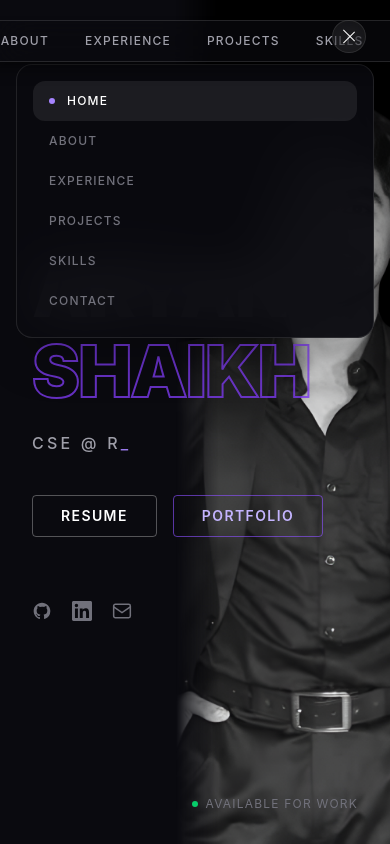
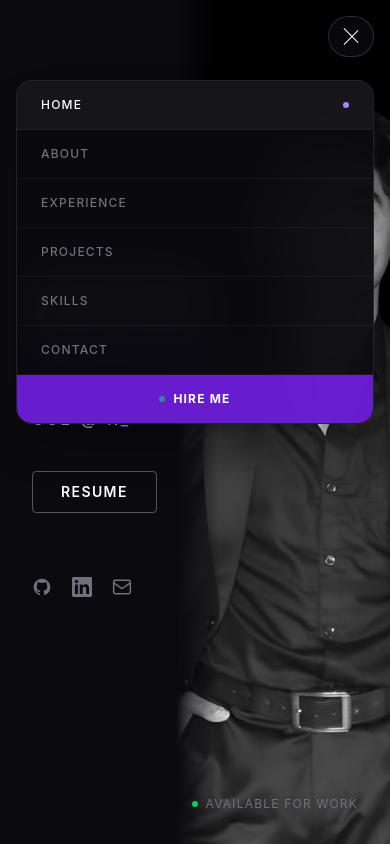
Before and after one commit to aryanshaikh483/portfolio, a React (Vite) app: page / in a window 390 px wide. Both pictures are taken after a click on the button "Toggle menu". Shown: the top 844 px of the page. Built offline with nearby package versions, Linux system fonts and the light colour scheme.

Commit message:
majorupdate_2

```diff
--- a/src/components/layout/Nav.jsx
+++ b/src/components/layout/Nav.jsx
@@ -32,16 +32,14 @@ export default function Nav() {
         initial={{ y: -80, opacity: 0 }}
         animate={{ y: 0, opacity: 1 }}
         transition={{ duration: 0.6, ease: [0.22, 1, 0.36, 1] }}
-        className="fixed top-0 left-0 right-0 z-50 flex justify-center pt-5"
+        className="fixed top-0 left-0 right-0 z-50 flex justify-center items-start pt-5 px-4"
       >
-        {/* Pill container */}
-        <div
-          className={`flex items-center gap-1 px-2 py-1.5 rounded-full transition-all duration-500 ${
-            scrolled
-              ? "bg-[#0a0a0f]/80 backdrop-blur-xl border border-white/15 shadow-2xl shadow-black/60"
-              : "bg-[#0a0a0f]/60 backdrop-blur-lg border border-white/12 shadow-lg shadow-black/40"
-          }`}
-        >
+        {/* Desktop pill — centered */}
+        <div className={`hidden md:flex items-center gap-1 px-2 py-1.5 rounded-full transition-all duration-500 ${
+          scrolled
+            ? "bg-[#0a0a0f]/80 backdrop-blur-xl border border-white/15 shadow-2xl shadow-black/60"
+            : "bg-[#0a0a0f]/60 backdrop-blur-lg border border-white/12 shadow-lg shadow-black/40"
+        }`}>
           {links.map((l) => {
             const id = l.toLowerCase();
             const isActive = active === id;
@@ -67,38 +65,36 @@ export default function Nav() {
               </a>
             );
           })}
-
-          {/* Hire Me pill */}
           <a
             href="#contact"
-            className="hidden md:flex ml-2 items-center gap-1.5 px-4 py-1.5 rounded-full bg-violet-600/80 hover:bg-violet-500 border border-violet-500/40 text-white text-xs font-bold tracking-widest uppercase transition-all duration-200"
+            className="ml-2 flex items-center gap-1.5 px-4 py-1.5 rounded-full bg-violet-600/80 hover:bg-violet-500 border border-violet-500/40 text-white text-xs font-bold tracking-widest uppercase transition-all duration-200"
           >
             <span className="w-1.5 h-1.5 rounded-full bg-green-400 animate-pulse" />
             Hire Me
           </a>
         </div>
 
-        {/* Mobile burger — outside pill */}
+        {/* Mobile burger — fixed to top-right, independent of flex center */}
         <button
           onClick={() => setMenuOpen(!menuOpen)}
-          className="md:hidden absolute right-6 top-5 flex flex-col gap-1.5 p-2 rounded-full bg-white/5 border border-white/10 backdrop-blur-md"
+          className="md:hidden fixed top-4 right-4 flex flex-col gap-1.5 p-3 rounded-full bg-[#0a0a0f]/80 border border-white/15 backdrop-blur-xl shadow-lg z-50"
           aria-label="Toggle menu"
         >
-          <motion.span animate={menuOpen ? { rotate: 45, y: 6 } : { rotate: 0, y: 0 }} className="w-4 h-px bg-white block" />
-          <motion.span animate={menuOpen ? { opacity: 0 } : { opacity: 1 }} className="w-4 h-px bg-white block" />
-          <motion.span animate={menuOpen ? { rotate: -45, y: -6 } : { rotate: 0, y: 0 }} className="w-4 h-px bg-white block" />
+          <motion.span animate={menuOpen ? { rotate: 45, y: 6 } : { rotate: 0, y: 0 }} className="w-5 h-px bg-white block origin-center" />
+          <motion.span animate={menuOpen ? { opacity: 0 } : { opacity: 1 }} className="w-5 h-px bg-white block" />
+          <motion.span animate={menuOpen ? { rotate: -45, y: -6 } : { rotate: 0, y: 0 }} className="w-5 h-px bg-white block origin-center" />
         </button>
       </motion.nav>
 
-      {/* Mobile menu */}
+      {/* Mobile dropdown */}
       <AnimatePresence>
         {menuOpen && (
           <motion.div
             initial={{ opacity: 0, scale: 0.95, y: -10 }}
             animate={{ opacity: 1, scale: 1, y: 0 }}
             exit={{ opacity: 0, scale: 0.95, y: -10 }}
-            transition={{ duration: 0.2 }}
-            className="fixed top-16 left-4 right-4 z-40 bg-[#0a0a0f]/95 backdrop-blur-xl border border-white/10 rounded-2xl shadow-2xl p-4 md:hidden"
+            transition={{ duration: 0.2, ease: [0.22, 1, 0.36, 1] }}
+            className="fixed top-20 left-4 right-4 z-40 bg-[#0a0a0f]/95 backdrop-blur-xl border border-white/10 rounded-2xl shadow-2xl overflow-hidden md:hidden"
           >
             {links.map((l, i) => (
               <motion.a
@@ -108,18 +104,24 @@ export default function Nav() {
                 animate={{ opacity: 1, x: 0 }}
                 transition={{ delay: i * 0.04 }}
                 onClick={() => { setActive(l.toLowerCase()); setMenuOpen(false); }}
-                className={`flex items-center gap-3 px-4 py-3 rounded-xl text-xs tracking-widest uppercase font-medium transition-all duration-200 ${
-                  active === l.toLowerCase()
-                    ? "bg-white/8 text-white"
-                    : "text-zinc-500 hover:text-white hover:bg-white/5"
+                className={`flex items-center justify-between px-6 py-4 text-xs tracking-widest uppercase font-medium border-b border-white/5 last:border-0 transition-colors duration-200 ${
+                  active === l.toLowerCase() ? "text-white bg-white/5" : "text-zinc-500 hover:text-white hover:bg-white/3"
                 }`}
               >
+                {l}
                 {active === l.toLowerCase() && (
                   <span className="w-1.5 h-1.5 rounded-full bg-violet-400" />
                 )}
-                {l}
               </motion.a>
             ))}
+            <a
+              href="#contact"
+              onClick={() => setMenuOpen(false)}
+              className="flex items-center justify-center gap-2 px-6 py-4 text-xs tracking-widest uppercase font-bold text-white bg-violet-600/80 hover:bg-violet-500 transition-colors duration-200"
+            >
+              <span className="w-1.5 h-1.5 rounded-full bg-green-400 animate-pulse" />
+              Hire Me
+            </a>
           </motion.div>
         )}
       </AnimatePresence>
--- a/src/components/sections/Hero.jsx
+++ b/src/components/sections/Hero.jsx
@@ -35,10 +35,11 @@ export default function Hero() {
           className="max-w-xl"
         >
           {/* Name */}
-          <h1 className="text-7xl md:text-[9rem] font-black text-white leading-none tracking-tight mb-2">
+          <h1 className="text-[clamp(3rem,12vw,9rem)] font-black text-white leading-none tracking-tight mb-2">
             ARYAN
           </h1>
-          <h1 className="text-7xl md:text-[9rem] font-black leading-none tracking-tight mb-6"
+          <h1
+            className="text-[clamp(3rem,12vw,9rem)] font-black leading-none tracking-tight mb-6"
             style={{ WebkitTextStroke: "2px rgba(124,58,237,0.8)", color: "transparent" }}
           >
             SHAIKH
@@ -61,12 +62,6 @@ export default function Hero() {
               className="px-7 py-2.5 rounded-sm border border-white/30 text-white text-sm font-semibold tracking-widest uppercase hover:bg-white/10 transition-all duration-200"
             >
               Resume
-            </a>
-            <a
-              href="#projects"
-              className="px-7 py-2.5 rounded-sm border border-violet-500/60 text-violet-300 text-sm font-semibold tracking-widest uppercase hover:bg-violet-500/20 transition-all duration-200"
-            >
-              Portfolio
             </a>
           </motion.div>
 
```
